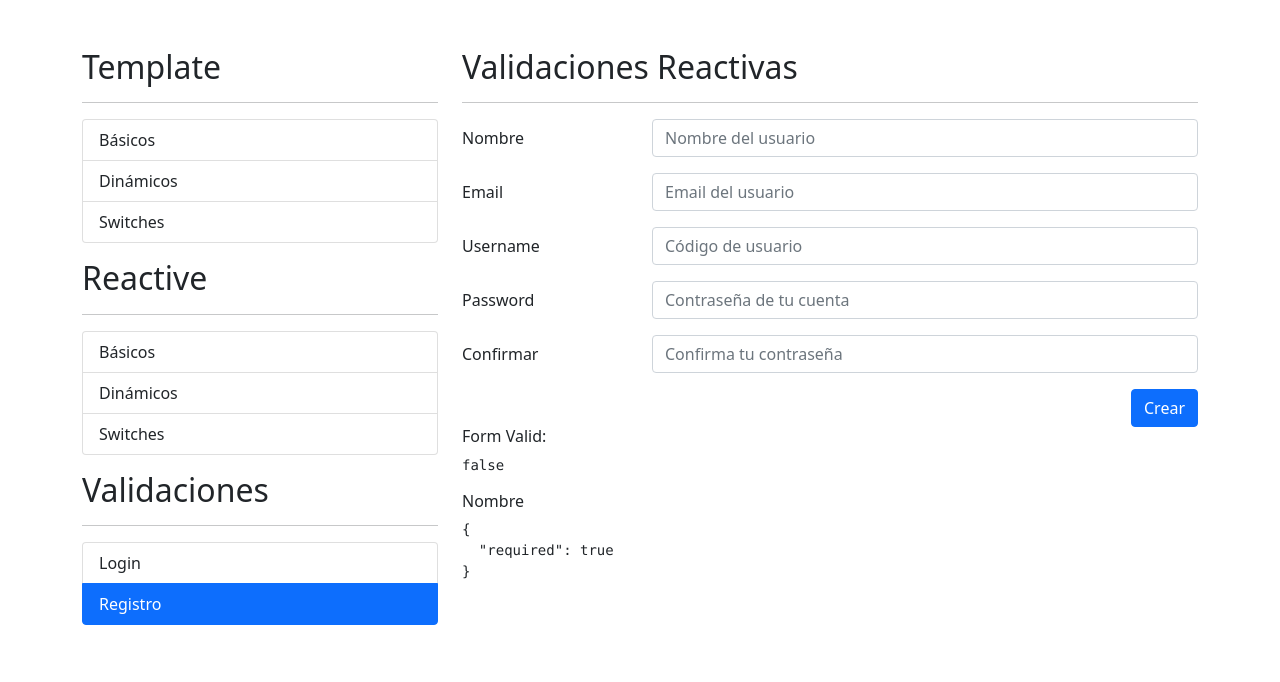
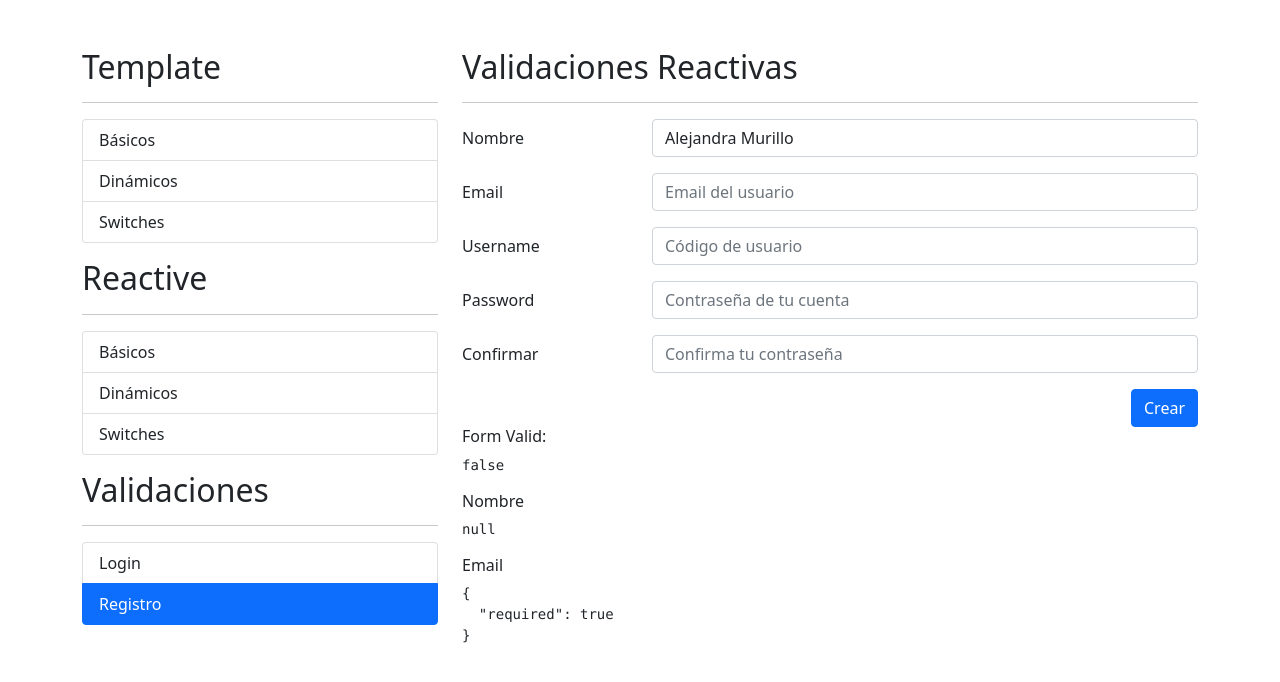
Before and after one commit to AlejandraMurilloL/aungular-formulariosApp, an Angular app: page /auth/register in a window 1280 px wide. Shown: the top 682 px of the page. Built offline with nearby package versions, Linux system fonts and the light colour scheme.

Commit message:
Email Pattern : Regex

```diff
--- a/src/app/auth/pages/register/register.component.html
+++ b/src/app/auth/pages/register/register.component.html
@@ -13,7 +13,8 @@
                            formControlName="nombre"
                            placeholder="Nombre del usuario">
 
-                    <span class="form-text text-danger" *ngIf="campoInvalido('nombre')">Debe ser en formato de nombre y apellido</span>
+                    <span class="form-text text-danger"
+                          *ngIf="campoInvalido('nombre')">Debe ser en formato de nombre y apellido</span>
                 </div>
             </div>
 
@@ -23,7 +24,11 @@
                 <div class="col-sm-9">
                     <input type="email"
                            class="form-control"
+                           formControlName="email"
                            placeholder="Email del usuario">
+
+                    <span class="form-text text-danger"
+                          *ngIf="campoInvalido('email')">El email es un dato obligatorio</span>
                 </div>
             </div>
 
@@ -73,3 +78,6 @@
 
 <h6>Nombre</h6>
 <pre>{{miFormulario.controls['nombre'].errors | json}}</pre>
+
+<h6>Email</h6>
+<pre>{{miFormulario.controls['email'].errors | json}}</pre>
--- a/src/app/auth/pages/register/register.component.ts
+++ b/src/app/auth/pages/register/register.component.ts
@@ -11,15 +11,19 @@ export class RegisterComponent implements OnInit {
 
   // TODO Temporal
   nombreApellidoPettern: string = '([a-zA-Z]+) ([a-zA-Z]+)';
+  emailPattern: string = "^[a-z0-9._%+-]+@[a-z0-9.-]+\\.[a-z]{2,4}$";
 
   miFormulario: FormGroup = this.fb.group({
     nombre: ['', [Validators.required, Validators.pattern(this.nombreApellidoPettern)]],
-
+    email: ['', [Validators.required, Validators.pattern(this.emailPattern)]],
   });
 
   constructor(private fb: FormBuilder) { }
 
   ngOnInit(): void {
+    this.miFormulario.reset({
+      nombre: 'Alejandra Murillo'
+    });
   }
 
   campoInvalido(campo: string): boolean | undefined {
```
Also changed, not shown: email-pattern.txt (added).
